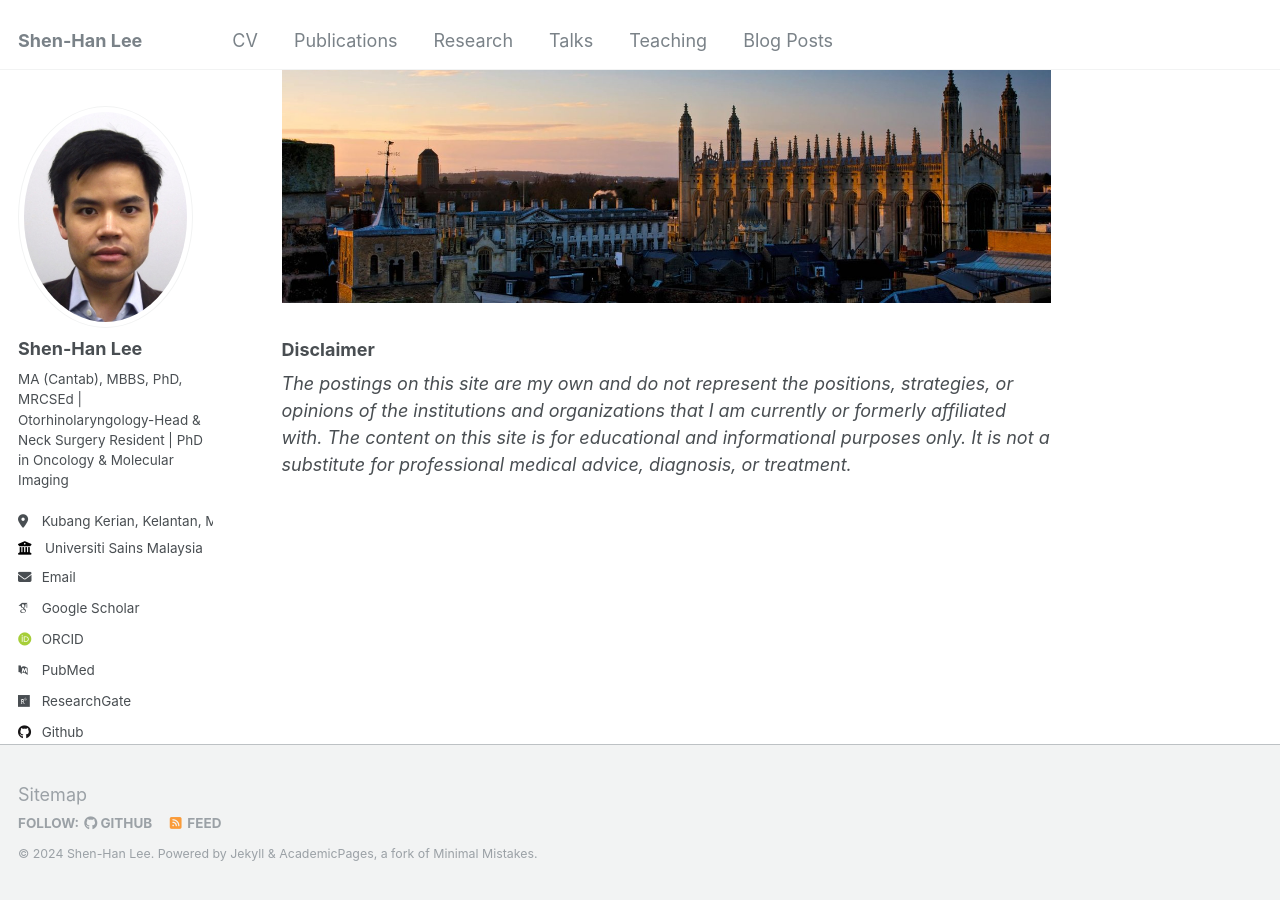
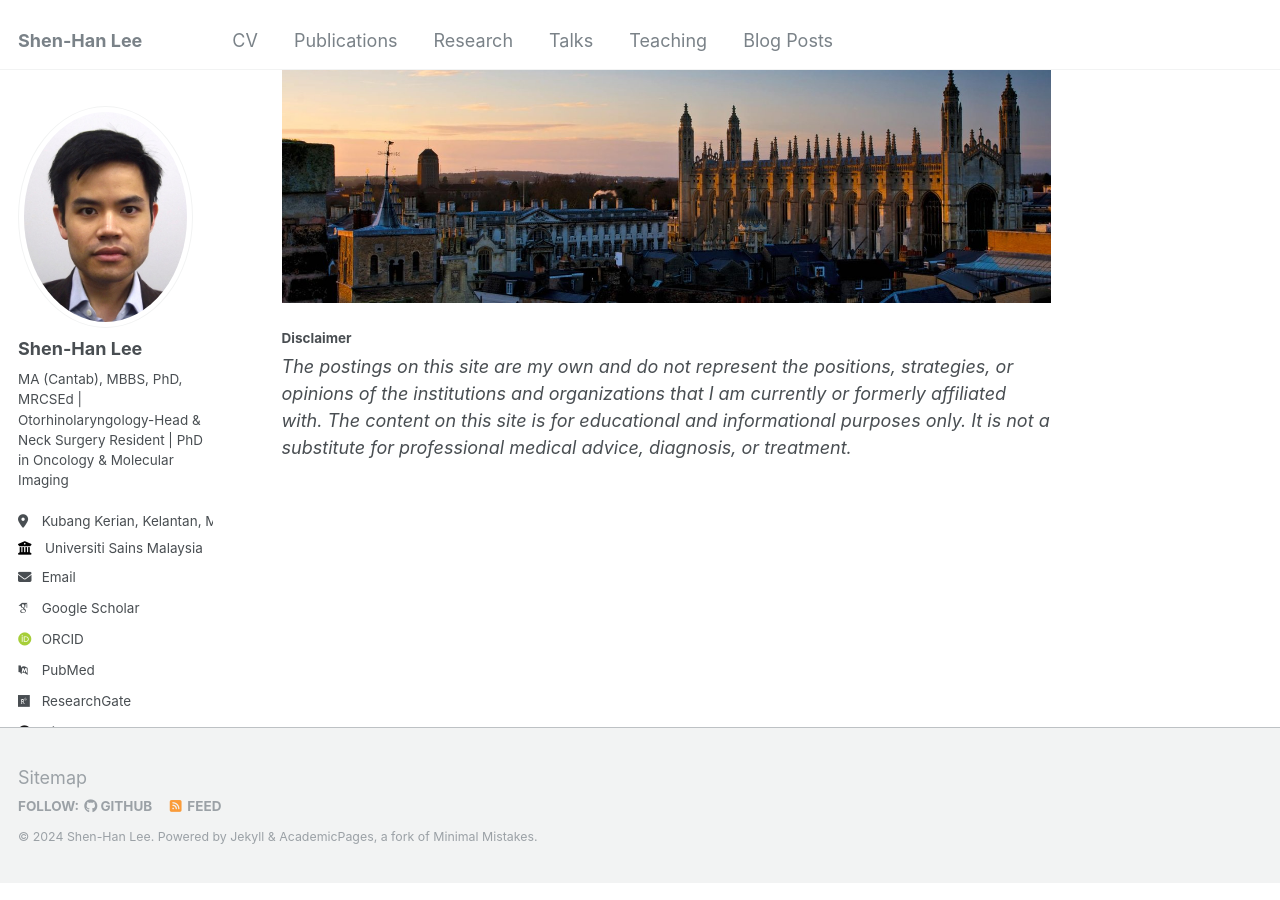
Before and after one commit to shenhanlee/shenhanlee.github.io, a Jekyll site: the page built from _pages/about.md, in a window 1280 px wide and 900 px high, scrolled down 1185 px. Built offline with Jekyll 4.4.1, drawn with Linux system fonts in a browser that asks for light colours; some web fonts are replaced.

Commit message:
Merge remote-tracking branch 'origin/master'

```diff
--- a/_pages/about.md
+++ b/_pages/about.md
@@ -23,6 +23,6 @@ Thank you for visiting and exploring my website. Please feel free to contact me
 
 ![Picture of University of Cambridge](/images/Cambridge.jpeg)
 
-### <b>Disclaimer</b>
+##### <b>Disclaimer</b>
 <i>The postings on this site are my own and do not represent the positions, strategies, or opinions of the institutions and organizations that I am currently or formerly affiliated with.</i>
 <i>The content on this site is for educational and informational purposes only. It is not a substitute for professional medical advice, diagnosis, or treatment.</i>
```
